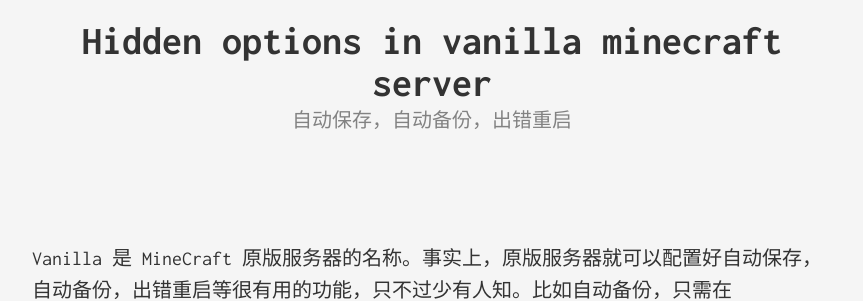
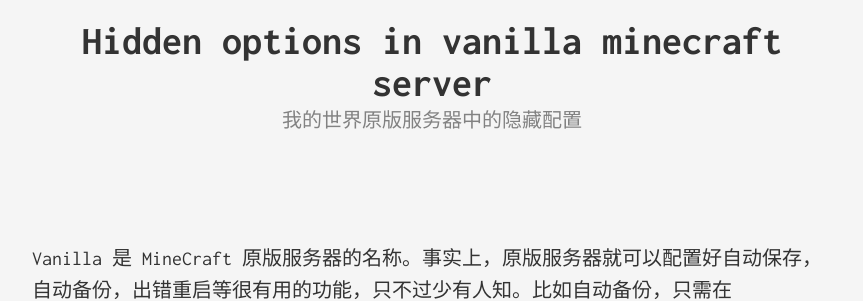
Before and after one commit to vainPointer/vainPointer.github.io, a Jekyll site: the page built from _posts/2015-02-17-hidden-options-in-vanilla-minecraft-server.markdown, in a window 1280 px wide and 900 px high. Shown: the part 257-558 px from the top of the window, without its empty margins (208-1071 px from the left). Built offline with Jekyll 4.4.1, drawn with Linux system fonts in a browser that asks for light colours.

Commit message:
Hidden options in vanilla minecraft server

```diff
--- a/_posts/2015-02-17-hidden-options-in-vanilla-minecraft-server.markdown
+++ b/_posts/2015-02-17-hidden-options-in-vanilla-minecraft-server.markdown
@@ -1,7 +1,7 @@
 ---
 layout: post
 title:  "Hidden options in vanilla minecraft server"
-subtitle: "自动保存，自动备份，出错重启"
+subtitle: "我的世界原版服务器中的隐藏配置"
 date:   2015-02-17 19:34:01 +0800
 categories: [hobby]
 ---
```
